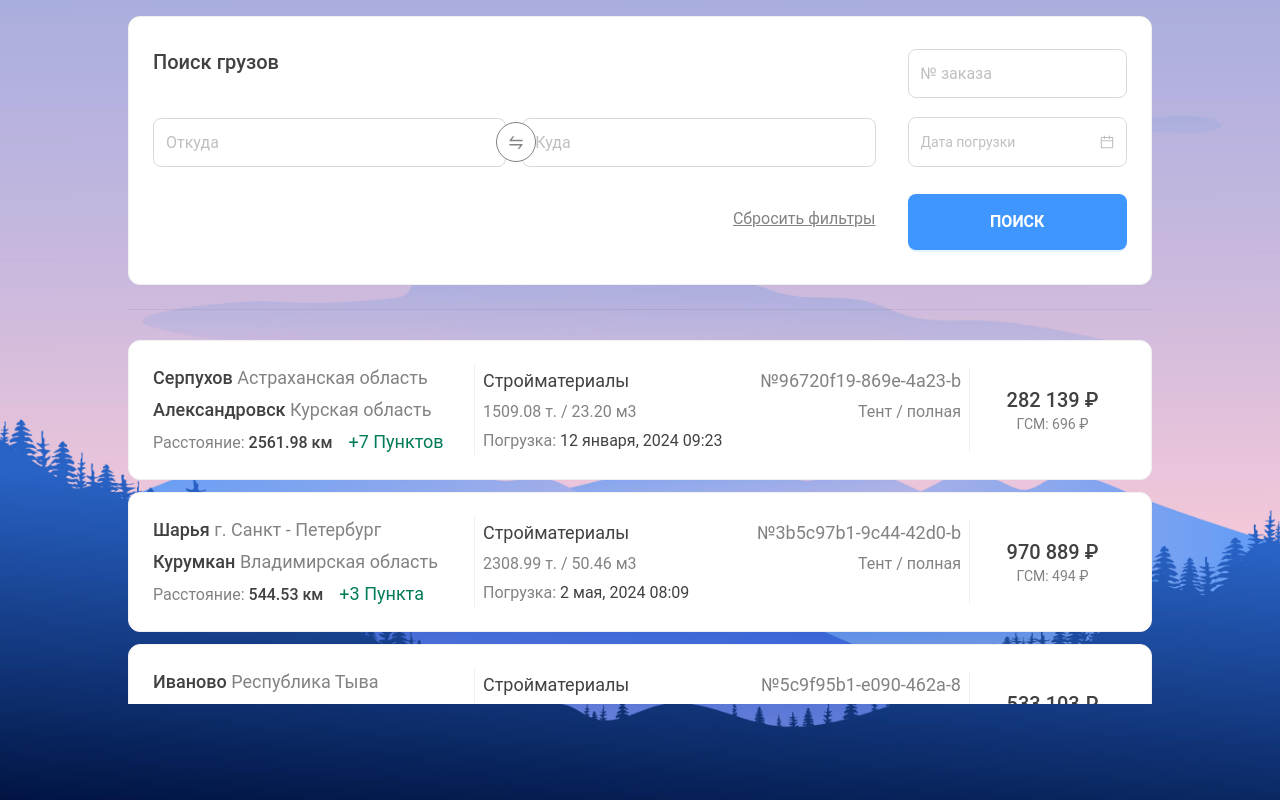
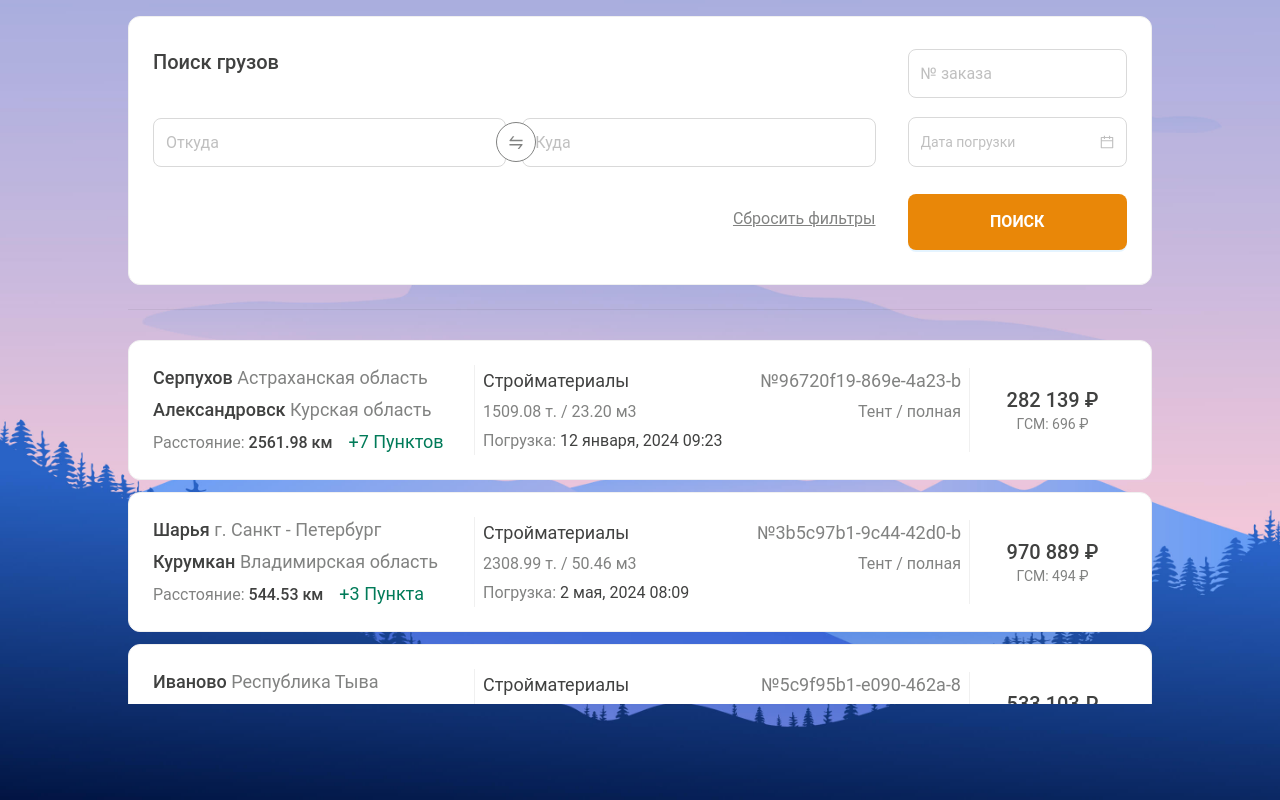
Before and after one commit to robertd2000/transportation_orders, a React (Vite) app: page / in a window 1280 px wide. In both pictures the pointer is over the button "ПОИСК". Built offline with nearby package versions, Linux system fonts and the light colour scheme.

Commit message:
submit button

```diff
--- a/src/components/Transportations/Filter/styles/Filter.module.scss
+++ b/src/components/Transportations/Filter/styles/Filter.module.scss
@@ -29,6 +29,10 @@
       font-size: 16px;
       height: 56px;
       font-weight: 700;
+
+      &:hover {
+        background-color: #e98708;
+      }
     }
   }
 }
```
